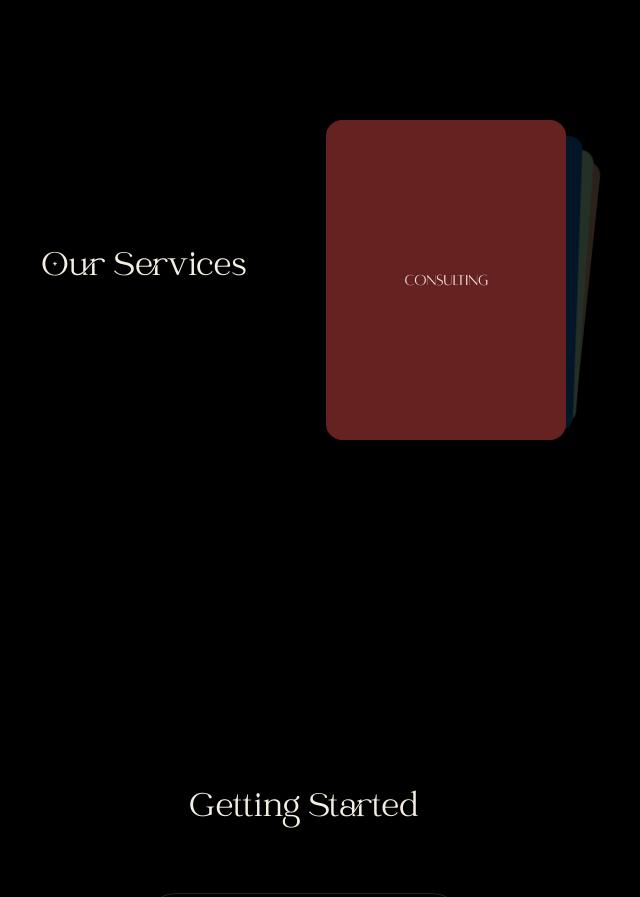
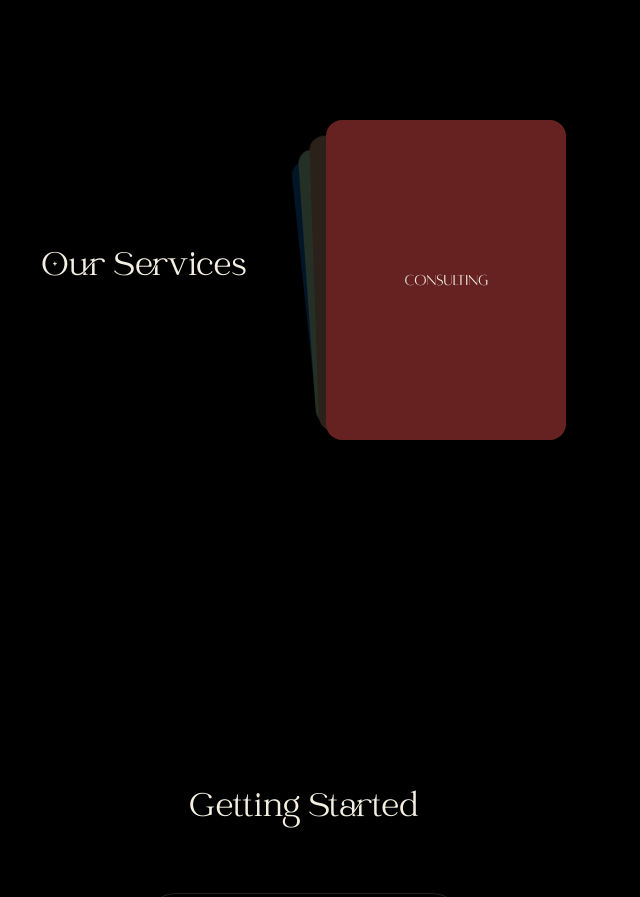
Before and after one commit to davidfl10/dot-media-group, a Next.js app: page /home in a window 1280 px wide. Shown: the part 920-1817 px from the top of the page, without its empty margins (336-976 px from the left). Built offline with nearby package versions, Linux system fonts and the light colour scheme.

Commit message:
minor changes

```diff
--- a/app/layout.tsx
+++ b/app/layout.tsx
@@ -28,7 +28,7 @@ export default function RootLayout({
   return (
     <html lang="en">
       <body
-        className={`${mainFont.variable} ${secondaryFont.variable} antialiased`}
+        className={`${mainFont.variable} ${secondaryFont.variable} antialiased bg-black`}
       >
         <ThemeProvider>{children}</ThemeProvider>
       </body>
--- a/components/CardSwiper.tsx
+++ b/components/CardSwiper.tsx
@@ -19,6 +19,7 @@ const CardSwiper = () => {
             effect="cards"
             grabCursor={true}
             modules={[EffectCards]}
+            loop={true}
             className="w-full h-full"
         >
             {slides.map((slide) => (
```
